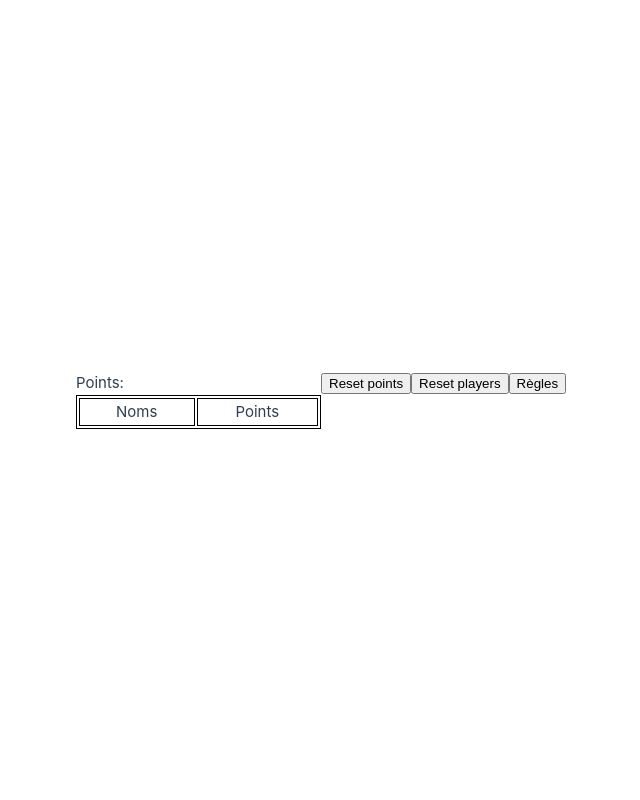
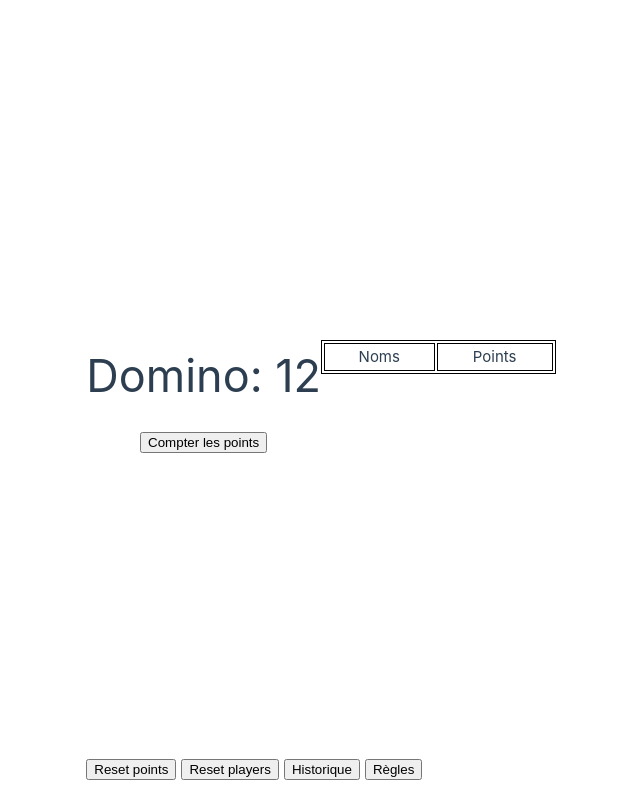
Before and after one commit to alix2018/petit-train-app, a Vue app: page / in a window 1280 px wide. Both pictures are taken after a click on the button "Commencer la partie". Shown: the whole page, without its empty margins (319-959 px from the left). Built offline with nearby package versions, Linux system fonts and the light colour scheme.

Commit message:
Manage rounds and points

```diff
--- a/src/components/Players.vue
+++ b/src/components/ManagePlayers.vue
@@ -1,10 +1,9 @@
 <script setup lang="ts">
 import { type Ref, ref, onMounted } from 'vue';
+import type { PlayerName } from '@/types';
 
-type Player = string | null;
-const player: Ref<Player> = ref(null);
-// const players: Ref<Player[]> = ref([])
-const playerInput = ref(null);
+const playerName: Ref<PlayerName> = ref(null);
+const playerInput: Ref<HTMLInputElement | null> = ref(null);
 const emit = defineEmits(['submit']);
 
 onMounted(() => {
@@ -14,10 +13,9 @@ onMounted(() => {
 });
 
 function savePlayer() {
-  if (player.value) {
-    // players.value.push(player.value)
-    emit('submit', player.value);
-    player.value = null;
+  if (playerName.value) {
+    emit('submit', playerName.value);
+    playerName.value = null;
   }
 }
 </script>
@@ -26,7 +24,14 @@ function savePlayer() {
   <header>
     <form @submit.prevent="savePlayer">
       <label>Joueurs:</label>
-      <input type="text" id="player" ref="playerInput" v-model="player" minlength="1" size="10" />
+      <input
+        type="text"
+        id="player"
+        ref="playerInput"
+        v-model="playerName"
+        minlength="1"
+        size="10"
+      />
       <button type="submit">Ajouter</button>
     </form>
   </header>
--- a/src/components/Points.vue
+++ b/src/components/Points.vue
@@ -1,34 +1,126 @@
 <script setup lang="ts">
-// type Player = string | null
+import { type Ref, ref, computed } from 'vue';
+import type { Player } from '@/types';
 
 type Props = {
-  players: Player;
+  players: Player[];
+  gameStarted: boolean;
 };
-defineProps<Props>();
+const props = defineProps<Props>();
+const emit = defineEmits(['updatePlayers']);
+// const playersRound: Ref<Player[]> = ref(props.players);
+const playersRound = computed(() => {
+  const players = props.players;
+  for (let i = 0; i < players.length; i++) {
+    players[i].roundPoints = 0;
+  }
+  return players;
+});
+const enableCounting: Ref<boolean> = ref(false);
+// const enableCounting: Ref<boolean> = ref(true);
+
+function countRoundPoints() {
+  enableCounting.value = true;
+}
+
+function updateRoundPoints({
+  player,
+  roundPoints
+}: {
+  player: Player;
+  roundPoints: number | null;
+}) {
+  player.roundPoints = player.points + (roundPoints ?? 0);
+}
+
+function updatePlayersPoints() {
+  for (let i = 0; i < playersRound.value.length; i++) {
+    playersRound.value[i].points = playersRound.value[i].roundPoints ?? 0;
+    playersRound.value[i].roundPoints = 0;
+  }
+}
+
+function closeRound() {
+  console.log('Round finished!');
+  if (confirm("Es-tu sûr d'avoir fini le tour x ?") == true) {
+    updatePlayersPoints();
+    emit('updatePlayers', playersRound.value as Player[]);
+    enableCounting.value = false;
+  }
+}
 </script>
 
 <template>
+  <section v-if="gameStarted" class="dominos">
+    <h1>Domino: 12</h1>
+    <button
+      v-if="!enableCounting"
+      type="button"
+      @click="countRoundPoints"
+      class="count-round-points"
+    >
+      Compter les points
+    </button>
+  </section>
   <section>
-    <p>Points:</p>
-    <table style="width: 100%">
+    <table>
       <tr>
         <th>Noms</th>
         <th>Points</th>
       </tr>
-      <template v-if="players.length > 0">
-        <tr v-for="player in players">
+      <template v-if="playersRound.length > 0">
+        <tr v-for="player in playersRound" :key="player.id">
           <td>{{ player.name }}</td>
-          <td>{{ player.points }}</td>
+          <td class="row-points">
+            <span>{{ player.points }}</span>
+            <div v-if="enableCounting">
+              +
+              <input
+                type="number"
+                :id="player.id.toString()"
+                class="input-points"
+                width="5"
+                @input="updateRoundPoints({ player, roundPoints: $event?.target?.valueAsNumber })"
+              />
+              =
+              <span>{{ player.roundPoints ?? 0 }}</span>
+            </div>
+          </td>
         </tr>
       </template>
     </table>
+    <button v-if="enableCounting" class="close-round" type="button" @click="closeRound">
+      Finir le tour
+    </button>
   </section>
 </template>
 
 <style scoped>
+.dominos {
+  font-size: 30px;
+  text-align: center;
+}
+
+table {
+  width: 100%;
+}
+
 table,
 th,
 td {
   border: 1px solid black;
 }
+
+.row-points {
+  display: flex;
+}
+
+.input-points {
+  width: 50px;
+}
+
+.close-round {
+  margin-top: 10px;
+  float: right;
+}
 </style>
--- a/src/components/TheGame.vue
+++ b/src/components/TheGame.vue
@@ -1,17 +1,28 @@
 <script setup lang="ts">
 import { type Ref, ref } from 'vue';
-import Players from './Players.vue';
+import ManagePlayers from './ManagePlayers.vue';
 import Points from './Points.vue';
+import type { Player, Players, PlayerName } from '@/types';
 
-type Player = string | null;
-const players: Ref<{ name: Player; points: number }[]> = ref([]);
+const players: Ref<Players> = ref([]);
+// const players: Ref<Players> = ref([
+//   { id: 1, name: 'Steph', points: 0 },
+//   { id: 2, name: 'Nico', points: 0 }
+// ]);
+// const gameStarted: Ref<boolean> = ref(true);
 const gameStarted: Ref<boolean> = ref(false);
-function updatePlayers(newPlayer: Player) {
-  players.value.push({ name: newPlayer, points: 0 });
+const idCount: Ref<number> = ref(0);
+
+function addPlayer(newPlayerName: PlayerName) {
+  players.value.push({ id: idCount.value, name: newPlayerName, points: 0 });
+  idCount.value++;
 }
 
-// Players: : { name: string, points: number }[]
-// [ { name: 'Steph', points: 0 }, { name: 'Nico', points: 0 } ];
+function updatePlayersPoints(updatedPlayers: Player[]) {
+  console.log('here updatePlayersPoints!');
+  players.value = updatedPlayers;
+  console.log('round over check:', players);
+}
 
 function startGame() {
   gameStarted.value = true;
@@ -20,16 +31,32 @@ function startGame() {
 
 <template>
   <template v-if="!gameStarted">
-    <Players @submit="updatePlayers" />
-    <button type="button" @click="startGame">Commencer la partie</button>
+    <ManagePlayers @submit="addPlayer" />
+    <button type="button" @click="startGame" class="start-game">Commencer la partie</button>
   </template>
 
-  <Points :players="players" />
-  <footer>
+  <Points
+    @updatePlayersPoints="updatePlayersPoints"
+    :players="players"
+    :gameStarted="gameStarted"
+  />
+  <footer class="footer">
     <button type="button" onclick="alert('TODO: reset points!')">Reset points</button>
     <button type="button" onclick="alert('TODO: reset players')">Reset players</button>
+    <button type="button" onclick="alert('TODO: Historique')">Historique</button>
     <button type="button" onclick="alert('TODO: règles')">Règles</button>
   </footer>
 </template>
 
-<style scoped></style>
+<style scoped>
+.start-game {
+  margin: 20px 0;
+}
+
+.footer {
+  position: absolute;
+  bottom: 20px;
+  display: flex;
+  gap: 5px;
+}
+</style>
--- /dev/null
+++ b/src/types/index.ts
@@ -0,0 +1 @@
+export * from './players';
--- /dev/null
+++ b/src/types/players.ts
@@ -0,0 +1,3 @@
+export type Players = Player[];
+export type Player = { id: number; name: PlayerName; points: number; roundPoints?: number };
+export type PlayerName = string | null;
```
